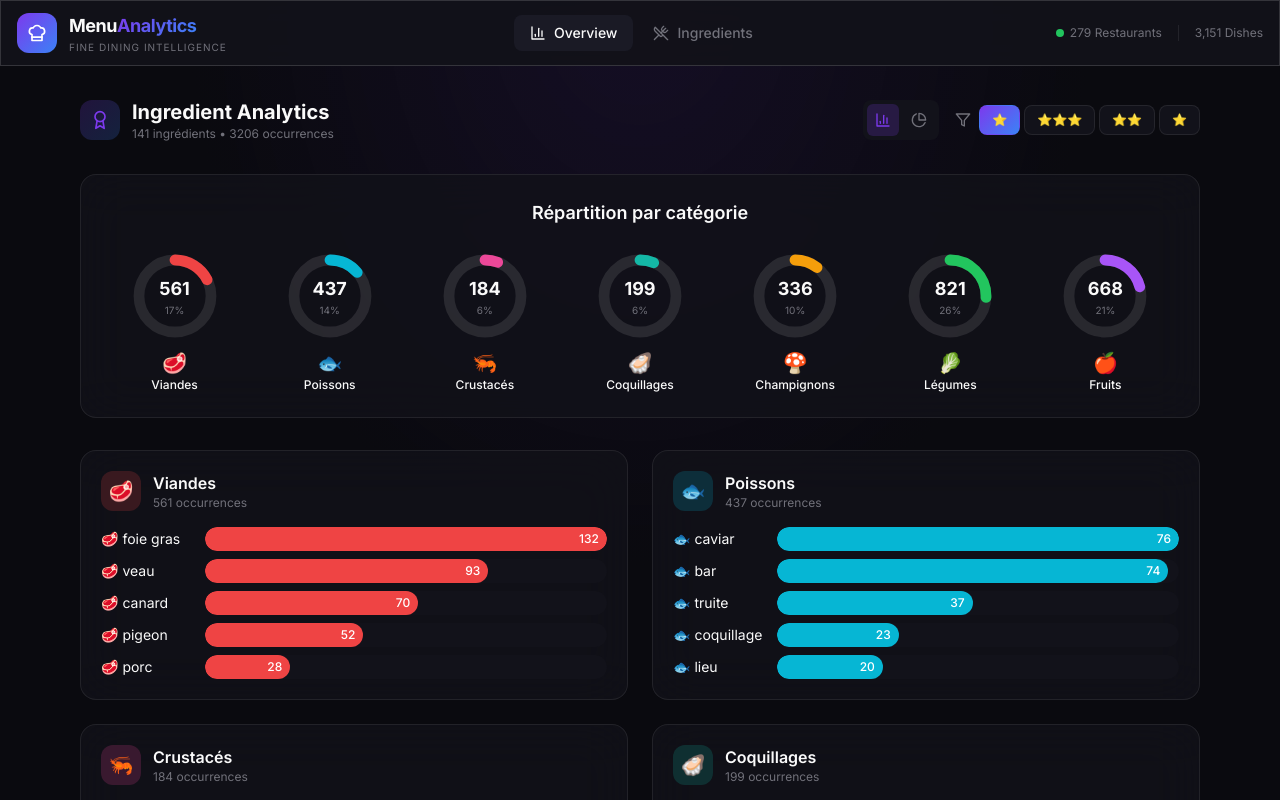
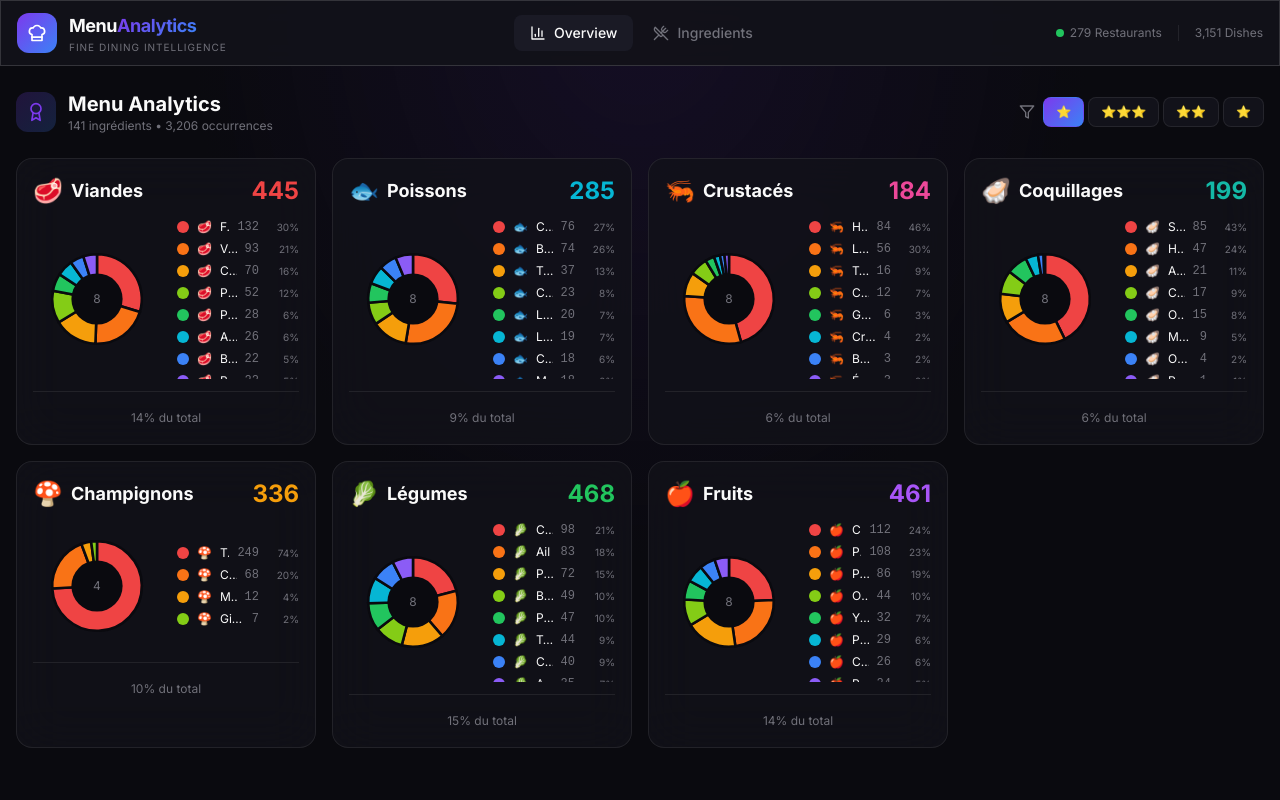
Before and after one commit to francois1791/table, a Next.js app: page / in a window 1280 px wide. Shown: the top 800 px of the page. Built offline with nearby package versions, Linux system fonts and the light colour scheme.

Commit message:
Redesign: Only donut charts - 7 category pies showing ingredients with percentages

```diff
--- a/src/app/page.tsx
+++ b/src/app/page.tsx
@@ -2,7 +2,7 @@
 
 import { useState, useMemo } from "react";
 import { motion } from "framer-motion";
-import { Award, Filter, BarChart3, PieChart } from "lucide-react";
+import { Award, Filter } from "lucide-react";
 import ingredientsDataRaw from "@/data/ingredients.json";
 import { StarFilter, Ingredient } from "@/lib/types";
 
@@ -25,86 +25,125 @@ const stars = [
   { value: "1 étoile" as StarFilter, label: "1★", stars: "⭐" },
 ];
 
-// Donut Chart Component - Simple with category color
-function DonutChart({
-  value,
-  total,
-  color,
-  size = 100
+// Colors for donut segments
+const segmentColors = [
+  "#ef4444", "#f97316", "#f59e0b", "#84cc16", "#22c55e",
+  "#06b6d4", "#3b82f6", "#8b5cf6", "#a855f7", "#ec4899"
+];
+
+// Donut Chart Component with ingredients
+function CategoryDonut({
+  category,
+  items,
+  total
 }: {
-  value: number;
+  category: typeof categories[number];
+  items: Ingredient[];
   total: number;
-  color: string;
-  size?: number;
 }) {
-  const percentage = total > 0 ? (value / total) * 100 : 0;
-  const circumference = 2 * Math.PI * 40;
-  const strokeDasharray = `${(percentage / 100) * circumference} ${circumference}`;
+  const categoryTotal = items.reduce((sum, item) => sum + item.frequency, 0);
+
+  // Prepare data for donut
+  const donutData = items.slice(0, 8).map((item, i) => ({
+    label: item.name,
+    value: item.frequency,
+    color: segmentColors[i % segmentColors.length],
+    emoji: item.emoji
+  }));
+
+  // Calculate SVG paths
+  let accumulated = 0;
+  const paths = donutData.map((slice) => {
+    const startAngle = (accumulated / categoryTotal) * 360;
+    accumulated += slice.value;
+    const endAngle = (accumulated / categoryTotal) * 360;
+
+    const startRad = ((startAngle - 90) * Math.PI) / 180;
+    const endRad = ((endAngle - 90) * Math.PI) / 180;
+
+    const x1 = 50 + 35 * Math.cos(startRad);
+    const y1 = 50 + 35 * Math.sin(startRad);
+    const x2 = 50 + 35 * Math.cos(endRad);
+    const y2 = 50 + 35 * Math.sin(endRad);
+
+    const largeArc = endAngle - startAngle > 180 ? 1 : 0;
+
+    return {
+      ...slice,
+      d: `M 50 50 L ${x1} ${y1} A 35 35 0 ${largeArc} 1 ${x2} ${y2} Z`,
+      percentage: Math.round((slice.value / categoryTotal) * 100)
+    };
+  });
 
   return (
-    <div className="relative" style={{ width: size, height: size }}>
-      <svg viewBox="0 0 100 100" className="w-full h-full -rotate-90">
-        {/* Background circle */}
-        <circle
-          cx="50"
-          cy="50"
-          r="40"
-          fill="none"
-          stroke="rgba(255,255,255,0.1)"
-          strokeWidth="12"
+    <motion.div
+      initial={{ opacity: 0, scale: 0.9 }}
+      animate={{ opacity: 1, scale: 1 }}
+      className="glass rounded-2xl p-4"
+    >
+      {/* Header */}
+      <div className="flex items-center justify-between mb-3">
+        <div className="flex items-center gap-2">
+          <span className="text-2xl">{category.emoji}</span>
+          <h2 className="font-bold text-lg">{category.label}</h2>
+        </div>
+        <span className="text-2xl font-bold" style={{ color: category.color }}>
+          {categoryTotal}
+        </span>
+      </div>
+
+      {/* Donut Chart */}
+      <div className="flex items-center gap-4">
+        <div className="relative w-32 h-32 flex-shrink-0">
+          <svg viewBox="0 0 100 100" className="w-full h-full">
+            {paths.map((path, i) => (
+              <path
+                key={i}
+                d={path.d}
+                fill={path.color}
+                stroke="#0a0a0f"
+                strokeWidth="2"
+                className="hover:opacity-80 transition-opacity cursor-pointer"
               />
-        {/* Value arc */}
-        <circle
-          cx="50"
-          cy="50"
-          r="40"
-          fill="none"
-          stroke={color}
-          strokeWidth="12"
-          strokeLinecap="round"
-          strokeDasharray={strokeDasharray}
-          className="transition-all duration-1000"
-        />
+            ))}
+            <circle cx="50" cy="50" r="20" fill="#0a0a0f" />
           </svg>
-      <div className="absolute inset-0 flex flex-col items-center justify-center">
-        <span className="text-lg font-bold">{value}</span>
-        <span className="text-[10px] text-muted-foreground">{Math.round(percentage)}%</span>
+          <div className="absolute inset-0 flex items-center justify-center">
+            <span className="text-xs text-muted-foreground">{items.length}</span>
           </div>
         </div>
-  );
-}
 
-// Bar Chart Component
-function BarChart({ data, color }: { data: { name: string; value: number; emoji: string }[]; color: string }) {
-  const max = Math.max(...data.map((d) => d.value), 1);
-
-  return (
-    <div className="space-y-2">
-      {data.map((item, i) => (
-        <div key={i} className="flex items-center gap-2">
-          <span className="text-sm w-24 truncate" title={item.name}>
-            {item.emoji} {item.name}
+        {/* Legend */}
+        <div className="flex-1 space-y-1.5 max-h-40 overflow-y-auto">
+          {paths.map((item, i) => (
+            <div key={i} className="flex items-center gap-2 text-xs">
+              <div
+                className="w-3 h-3 rounded-full flex-shrink-0"
+                style={{ backgroundColor: item.color }}
+              />
+              <span className="flex-shrink-0">{item.emoji}</span>
+              <span className="flex-1 truncate capitalize">{item.label}</span>
+              <span className="font-mono text-muted-foreground">{item.value}</span>
+              <span className="text-[10px] text-muted-foreground w-8 text-right">
+                {item.percentage}%
               </span>
-          <div className="flex-1 h-6 bg-surface rounded-full overflow-hidden">
-            <motion.div
-              initial={{ width: 0 }}
-              animate={{ width: `${(item.value / max) * 100}%` }}
-              transition={{ duration: 0.5, delay: i * 0.05 }}
-              className="h-full rounded-full flex items-center justify-end pr-2"
-              style={{ backgroundColor: color }}
-            >
-              <span className="text-xs text-white font-medium">{item.value}</span>
-            </motion.div>
-          </div>
             </div>
           ))}
         </div>
+      </div>
+
+      {/* Total percentage */}
+      <div className="mt-3 pt-3 border-t border-border text-center">
+        <span className="text-xs text-muted-foreground">
+          {Math.round((categoryTotal / total) * 100)}% du total
+        </span>
+      </div>
+    </motion.div>
   );
 }
 
 export default function OverviewPage() {
   const [starFilter, setStarFilter] = useState<StarFilter>("all");
-  const [viewMode, setViewMode] = useState<"bars" | "donut">("bars");
 
   // Filtrer les ingrédients
   const filteredIngredients = useMemo(() => {
@@ -114,68 +153,37 @@ export default function OverviewPage() {
     });
   }, [starFilter]);
 
-  // Stats globales par catégorie
-  const stats = useMemo(() => {
-    const byCat: Record<string, number> = {};
-    categories.forEach((cat) => {
-      byCat[cat.key] = filteredIngredients
-        .filter((ing) => ing.category === cat.key)
-        .reduce((sum, ing) => sum + ing.frequency, 0);
-    });
-    return byCat;
-  }, [filteredIngredients]);
+  const totalAll = useMemo(() =>
+    filteredIngredients.reduce((sum, ing) => sum + ing.frequency, 0),
+    [filteredIngredients]
+  );
 
-  const totalAll = useMemo(() => Object.values(stats).reduce((a, b) => a + b, 0), [stats]);
-
-  // Top 5 par catégorie
+  // Top ingrédients par catégorie
   const byCategory = useMemo(() => {
     const grouped: Record<string, Ingredient[]> = {};
     categories.forEach((cat) => {
       grouped[cat.key] = filteredIngredients
         .filter((ing) => ing.category === cat.key)
         .sort((a, b) => b.frequency - a.frequency)
-        .slice(0, 5);
+        .slice(0, 8);
     });
     return grouped;
   }, [filteredIngredients]);
 
   return (
-    <div className="container mx-auto px-4 py-8 max-w-6xl">
+    <div className="container mx-auto px-4 py-6 max-w-7xl">
       {/* Header */}
-      <div className="flex flex-col md:flex-row md:items-center justify-between gap-4 mb-8">
+      <div className="flex flex-col md:flex-row md:items-center justify-between gap-4 mb-6">
         <div className="flex items-center gap-3">
           <div className="w-10 h-10 rounded-xl bg-gradient-accent-soft flex items-center justify-center">
             <Award className="w-5 h-5 text-accent-violet" />
           </div>
           <div>
-            <h1 className="font-bold text-xl">Ingredient Analytics</h1>
+            <h1 className="font-bold text-xl">Menu Analytics</h1>
             <p className="text-xs text-muted-foreground">
-              {filteredIngredients.length} ingrédients • {totalAll} occurrences
+              {filteredIngredients.length} ingrédients • {totalAll.toLocaleString()} occurrences
             </p>
           </div>
-        </div>
-
-        <div className="flex items-center gap-4">
-          {/* View Mode Toggle */}
-          <div className="flex items-center gap-1 bg-surface rounded-lg p-1">
-            <button
-              onClick={() => setViewMode("bars")}
-              className={`p-2 rounded-md transition-colors ${
-                viewMode === "bars" ? "bg-accent-violet/20 text-accent-violet" : "text-muted-foreground"
-              }`}
-              title="Barres"
-            >
-              <BarChart3 className="w-4 h-4" />
-            </button>
-            <button
-              onClick={() => setViewMode("donut")}
-              className={`p-2 rounded-md transition-colors ${
-                viewMode === "donut" ? "bg-accent-violet/20 text-accent-violet" : "text-muted-foreground"
-              }`}
-              title="Camembert"
-            >
-              <PieChart className="w-4 h-4" />
-            </button>
         </div>
 
         {/* Star Filter */}
@@ -198,92 +206,17 @@ export default function OverviewPage() {
           </div>
         </div>
       </div>
-      </div>
 
-      {/* Category Donuts Overview */}
-      <motion.div
-        initial={{ opacity: 0, y: 20 }}
-        animate={{ opacity: 1, y: 0 }}
-        className="glass rounded-2xl p-6 mb-8"
-      >
-        <h2 className="text-lg font-semibold mb-6 text-center">Répartition par catégorie</h2>
-        <div className="grid grid-cols-2 md:grid-cols-4 lg:grid-cols-7 gap-4">
-          {categories.map((cat) => {
-            const value = stats[cat.key] || 0;
-
-            return (
-              <div key={cat.key} className="flex flex-col items-center">
-                <DonutChart
-                  value={value}
+      {/* 7 Category Donuts */}
+      <div className="grid md:grid-cols-2 lg:grid-cols-3 xl:grid-cols-4 gap-4">
+        {categories.map((cat) => (
+          <CategoryDonut
+            key={cat.key}
+            category={cat}
+            items={byCategory[cat.key] || []}
             total={totalAll}
-                  color={cat.color}
-                  size={90}
           />
-                <div className="mt-2 text-center">
-                  <span className="text-xl">{cat.emoji}</span>
-                  <p className="text-xs font-medium">{cat.label}</p>
-                </div>
-              </div>
-            );
-          })}
-        </div>
-      </motion.div>
-
-      {/* Categories Grid */}
-      <div className="grid md:grid-cols-2 gap-6">
-        {categories.map((cat, idx) => {
-          const items = byCategory[cat.key] || [];
-          if (items.length === 0) return null;
-
-          return (
-            <motion.div
-              key={cat.key}
-              initial={{ opacity: 0, y: 20 }}
-              animate={{ opacity: 1, y: 0 }}
-              transition={{ delay: idx * 0.05 }}
-              className="glass rounded-2xl p-5"
-            >
-              {/* Category Header */}
-              <div className="flex items-center gap-3 mb-4">
-                <div
-                  className="w-10 h-10 rounded-xl flex items-center justify-center text-xl"
-                  style={{ backgroundColor: `${cat.color}30` }}
-                >
-                  {cat.emoji}
-                </div>
-                <div>
-                  <h2 className="font-semibold">{cat.label}</h2>
-                  <p className="text-xs text-muted-foreground">{stats[cat.key] || 0} occurrences</p>
-                </div>
-              </div>
-
-              {/* Chart */}
-              {viewMode === "bars" ? (
-                <BarChart
-                  data={items.map((i) => ({ name: i.name, value: i.frequency, emoji: i.emoji }))}
-                  color={cat.color}
-                />
-              ) : (
-                <div className="space-y-2">
-                  {items.slice(0, 5).map((ing, i) => (
-                    <a
-                      key={ing.id}
-                      href={`/ingredients/${ing.id}`}
-                      className="flex items-center justify-between p-2 rounded-xl hover:bg-surface-hover transition-colors"
-                    >
-                      <span className="flex items-center gap-2">
-                        <span className="text-muted-foreground text-sm">{i + 1}.</span>
-                        <span>{ing.emoji}</span>
-                        <span className="capitalize">{ing.name}</span>
-                      </span>
-                      <span className="font-mono text-sm">{ing.frequency}</span>
-                    </a>
         ))}
-                </div>
-              )}
-            </motion.div>
-          );
-        })}
       </div>
     </div>
   );
```
Lines whose indentation alone changed are shown as unchanged.
